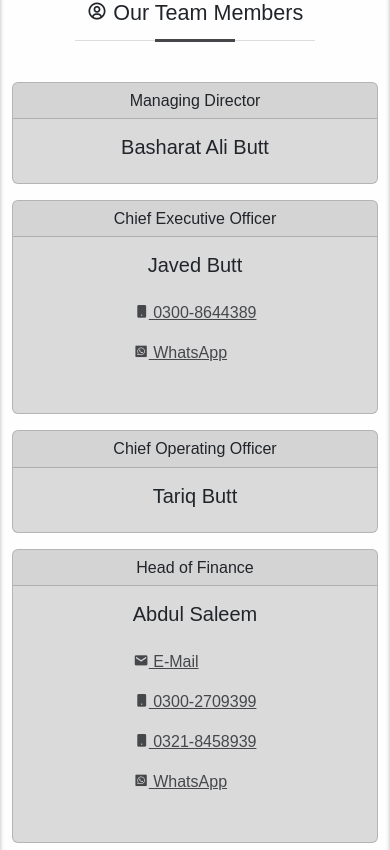
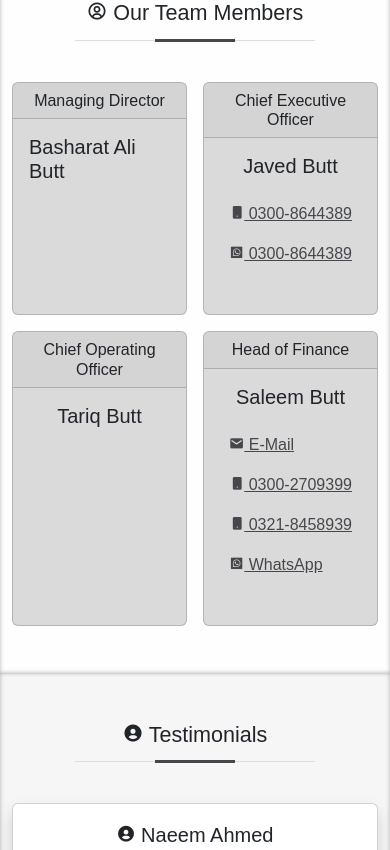
Before and after one commit to saaqi/ikram-steel-industries, a SvelteKit app: page / in a window 390 px wide. Shown: the part 3674-4524 px from the top of the page. Built offline with nearby package versions, Linux system fonts and the light colour scheme.

Commit message:
team section minor bug fix.

```diff
--- a/src/components/OurTeam.svelte
+++ b/src/components/OurTeam.svelte
@@ -1,111 +1,79 @@
 <script>
 	import basharatButt from '$assets/team/basharat_butt.webp?enhanced&w=300&format=avif;webp';
 	import javedButt from '$assets/team/javed_butt.webp?enhanced&w=300&format=avif;webp';
-	import TariqButt from '$assets/team/tariq_butt.webp?enhanced&w=300&format=avif;webp';
+	import tariqButt from '$assets/team/tariq_butt.webp?enhanced&w=300&format=avif;webp';
 	import saleemButt from '$assets/team/saleem_butt.webp?enhanced&w=300&format=avif;webp';
+
+	const teamMembers = [
+		{
+			name: 'Basharat Ali Butt',
+			position: 'Managing Director',
+			image: basharatButt,
+			alt: 'Mr. Basharat Ali'
+		},
+		{
+			name: 'Javed Butt',
+			position: 'Chief Executive Officer',
+			image: javedButt,
+			alt: 'Mr. Javed Butt',
+			contact: [
+				{ icon: 'bxs-mobile', link: 'tel:+923008644389', label: '0300-8644389' },
+				{ icon: 'bxl-whatsapp-square', link: 'https://wa.me/+923008644389', label: '0300-8644389' }
+			]
+		},
+		{
+			name: 'Tariq Butt',
+			position: 'Chief Operating Officer',
+			image: tariqButt,
+			alt: 'Mr. Tariq Butt'
+		},
+		{
+			name: 'Saleem Butt',
+			position: 'Head of Finance',
+			image: saleemButt,
+			alt: 'Mr. Saleem Butt',
+			contact: [
+				{ icon: 'bxs-envelope', link: 'mailto:ikramsteelindustries@gmail.com', label: 'E-Mail' },
+				{ icon: 'bxs-mobile', link: 'tel:+923002709399', label: '0300-2709399' },
+				{ icon: 'bxs-mobile', link: 'tel:+923218458939', label: '0321-8458939' },
+				{ icon: 'bxl-whatsapp-square', link: 'https://wa.me/+923002709399', label: 'WhatsApp' }
+			]
+		}
+	];
 </script>
 
 <section id="our-team" class="our-team">
 	<div class="container">
 		<h3 class="section-heading h4"><i class="bx bx-user-circle"></i> Our Team Members</h3>
 		<div class="row g-3">
-			<div class="team-widget col-sm-6 col-lg-3">
+			{#each teamMembers as { name, position, image, alt, contact }, index (('team-member-', index))}
+				<div class="team-widget col-6 col-lg-3">
 					<div class="card card-warning bg-primary-subtle text-dark h-100">
 						<div class="card-header">
-						<h4 class="h6 mb-0 text-center h5">Managing Director</h4>
+							<h4 class="h6 mb-0 text-center h5">{position}</h4>
 						</div>
 						<enhanced:img
 							sizes="(min-width: 300px) 300px, 100vw"
-						class="img-fluid"
-						src={basharatButt}
+							class="img-fluid w-100"
+							src={image}
 							loading="lazy"
-						alt="Mr. Basharat Ali"
+							{alt}
 						/>
 						<div class="card-body d-flex flex-column align-items-center align-items-sm-start">
-						<h5 class="names">Basharat Ali Butt</h5>
+							<h5 class="names">{name}</h5>
+							{#if contact}
+								<ul class="team-contact list-unstyled mt-3">
+									{#each contact as { icon, link, label }, contactIndex (('contact-', contactIndex))}
+										<li class="mb-3">
+											<a href={link}><i class="bx {icon}"></i> {label}</a>
+										</li>
+									{/each}
+								</ul>
+							{/if}
 						</div>
 					</div>
 				</div>
-			<div class="team-widget col-sm-6 col-lg-3">
-				<div class="card card-warning bg-primary-subtle text-dark h-100">
-					<div class="card-header">
-						<h4 class="h6 mb-0 text-center h5">Chief Executive Officer</h4>
-					</div>
-					<enhanced:img
-						sizes="(min-width: 300px) 300px, 100vw"
-						class="img-fluid"
-						src={javedButt}
-						loading="lazy"
-						alt="Mr. Javed Butt"
-					/>
-					<div class="card-body d-flex flex-column align-items-center align-items-sm-start">
-						<h5 class="names">Javed Butt</h5>
-						<ul class="team-contact list-unstyled mt-3">
-							<li class="mb-3">
-								<a href="tel:+923008644389"><i class="bx bxs-mobile"></i> 0300-8644389</a>
-							</li>
-							<li class="mb-3">
-								<a href="https://wa.me/+923008644389" target="_blank">
-									<i class="bx bxl-whatsapp-square"></i> WhatsApp
-								</a>
-							</li>
-						</ul>
-					</div>
-				</div>
-			</div>
-			<div class="team-widget col-sm-6 col-lg-3">
-				<div class="card card-warning bg-primary-subtle text-dark h-100">
-					<div class="card-header">
-						<h4 class="h6 mb-0 text-center h5">Chief Operating Officer</h4>
-					</div>
-					<enhanced:img
-						sizes="(min-width: 300px) 300px, 100vw"
-						class="img-fluid"
-						src={TariqButt}
-						loading="lazy"
-						alt="Mr. Tariq Butt"
-					/>
-					<div class="card-body d-flex flex-column align-items-center align-items-sm-start">
-						<h5 class="names">Tariq Butt</h5>
-					</div>
-				</div>
-			</div>
-			<div class="team-widget col-sm-6 col-lg-3">
-				<div class="card card-warning bg-primary-subtle text-dark h-100">
-					<div class="card-header">
-						<h4 class="h6 mb-0 text-center h5">Head of Finance</h4>
-					</div>
-					<enhanced:img
-						sizes="(min-width: 300px) 300px, 100vw"
-						class="img-fluid"
-						src={saleemButt}
-						loading="lazy"
-						alt="Mr. Abdul Saleem"
-					/>
-					<div class="card-body d-flex flex-column align-items-center align-items-sm-start">
-						<h5 class="names">Abdul Saleem</h5>
-						<ul class="team-contact list-unstyled mt-3">
-							<li class="mb-3">
-								<a href="mailto:ikramsteelindustries@gmail.com"
-									><i class="bx bxs-envelope"></i> E-Mail</a
-								>
-							</li>
-							<li class="mb-3">
-								<a href="tel:+923002709399"><i class="bx bxs-mobile"></i> 0300-2709399</a>
-							</li>
-							<li class="mb-3">
-								<a href="tel:+923218458939"><i class="bx bxs-mobile"></i> 0321-8458939</a>
-							</li>
-							<li class="mb-3">
-								<a href="https://wa.me/+923002709399" target="_blank"
-									><i class="bx bxl-whatsapp-square"></i>
-									WhatsApp</a
-								>
-							</li>
-						</ul>
-					</div>
-				</div>
-			</div>
+			{/each}
 		</div>
 	</div>
 </section>
```
Lines whose indentation alone changed are shown as unchanged.
